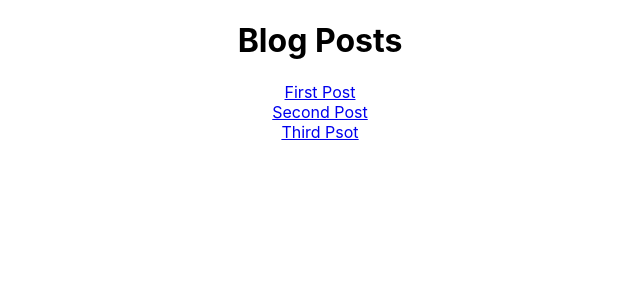
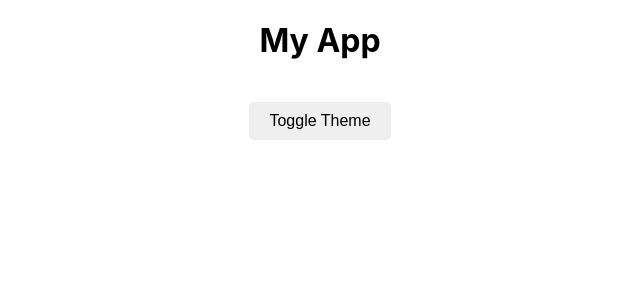
Before and after one commit to RoopaRI/live-coding, a React (Create React App) app: page / in a window 1280 px wide. Shown: the top 300 px of the page, without its empty margins (320-960 px from the left). Built offline with nearby package versions, Linux system fonts and the light colour scheme; the HTML template or start-up script is replaced by a standard one.

Commit message:
Implement a dark mode toggle

```diff
--- a/src/App.js
+++ b/src/App.js
@@ -9,7 +9,8 @@ import './App.css';
 // import PassedProps from './Components/PassedProps/PassedProps';
 // import DataFetching from './Components/CustomHook/DataFetching';
 // import LoadingSpinner from './Components/LoadingSpinner/LoadingSpinner';
-import RouteComponent from './Components/RouteComponent/RouteComponent';
+// import RouteComponent from './Components/RouteComponent/RouteComponent';
+import DarkModeToggle from './Components/DarkModeToggle/DarkModeToggle';
 
 function App() {
   return (
@@ -42,7 +43,11 @@ function App() {
       {/* <LoadingSpinner/> */}
 
       {/* 10.How do you handle dynamic routing in a React application? Provide an example. */}
-      <RouteComponent/>
+      {/* <RouteComponent/> */}
+
+      {/* 11.Implement a dark mode toggle. */}
+      <DarkModeToggle/>
+
     </div>
   );
 }
--- /dev/null
+++ b/src/Components/DarkModeToggle/DarkModeToggle.css
@@ -0,0 +1,33 @@
+/* Base styles for light theme */
+body.light {
+    background-color: #ffffff;
+    color: #000000;
+}
+
+/* Styles for dark theme */
+body.dark {
+    background-color: #333333;
+    color: #ffffff;
+}
+
+/* Button styling */
+button {
+    padding: 10px 20px;
+    margin: 20px;
+    border: none;
+    border-radius: 5px;
+    cursor: pointer;
+    font-size: 16px;
+}
+
+/* Light theme button */
+body.light button {
+    background-color: #000000;
+    color: #ffffff;
+}
+
+/* Dark theme button */
+body.dark button {
+    background-color: #ffffff;
+    color: #000000;
+}
--- /dev/null
+++ b/src/Components/DarkModeToggle/DarkModeToggle.jsx
@@ -0,0 +1,28 @@
+import React, {useEffect, useState} from 'react';
+import './DarkModeToggle.css';
+
+export default function DarkModeToggle(){
+    const [theme, setTheme] = useState('light');
+
+    useEffect(()=>{
+        const savedTheme = localStorage.getItem('theme');
+        if(savedTheme){
+            setTheme(savedTheme);
+            document.body.className = savedTheme;
+        }
+    },[]);
+
+    const toggleTheme = () => {
+        const newTheme = theme === 'light' ? 'dark' : 'light';
+        setTheme(newTheme);
+        localStorage.setItem('theme', newTheme);
+        document.body.className = newTheme;
+    }
+
+    return(
+        <div>
+            <h1>My App</h1>
+            <button onClick={toggleTheme}>Toggle Theme</button>
+        </div>
+    )
+}
```
